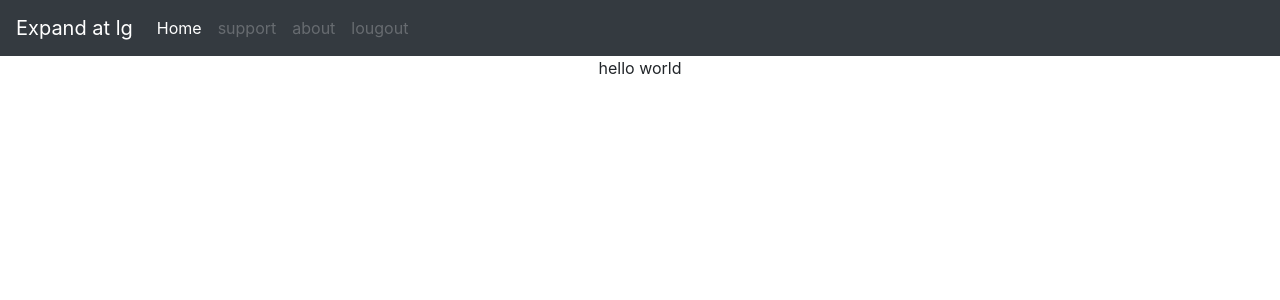
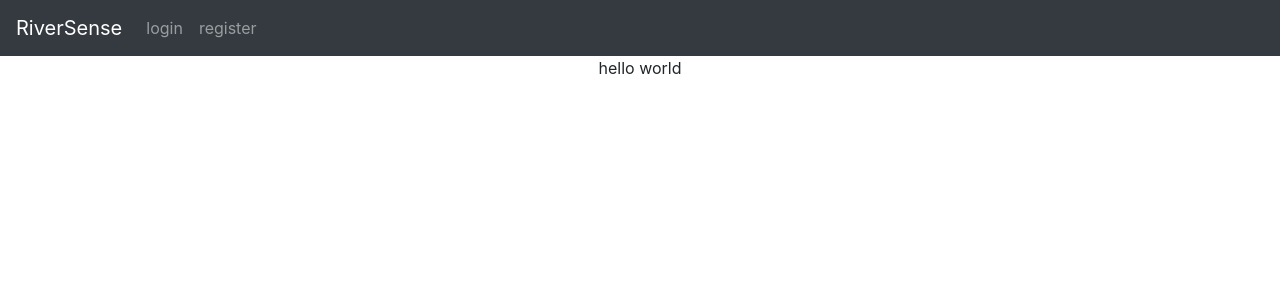
Before and after one commit to zachkohl/Rubicon_Sensors, a Flask app: page / in a window 1280 px wide. Shown: the top 300 px of the page. Run offline with Flask 2, Linux system fonts and the light colour scheme; some libraries are stand-ins or nearby versions.

Commit message:
christmasbreak1
First big finish up from after returning to project on spring break

```diff
--- a/app.py
+++ b/app.py
@@ -3,6 +3,7 @@ from flask_sqlalchemy import SQLAlchemy
 from wtforms import Form, BooleanField, StringField, validators,PasswordField
 from flask.ext.bcrypt import Bcrypt, generate_password_hash, check_password_hash
 from flask_login import LoginManager, UserMixin, login_user, login_required, logout_user, current_user
+import gviz_api #google chart api
 
 
 app = Flask(__name__)
@@ -25,6 +26,8 @@ class users(UserMixin, db.Model):
 
     def __repr__(self):
         return '<User %r>' % self.username
+
+
 
 login_manager = LoginManager()
 login_manager.init_app(app)
@@ -71,21 +74,35 @@ def login():
         inputed_password = form.password.data
         user = users.query.filter_by(username = username).first()
         pw_hash = bcrypt.generate_password_hash(inputed_password) #See https://flask-bcrypt.readthedocs.io/en/latest/
-        flash('got to here')
-        if check_password_hash( user.password, inputed_password):
-            flash('password matches!')
-            login_user(user)
+        if user:
+            if check_password_hash( user.password, inputed_password):
+                login_user(user)
+                return redirect(url_for('dashboard'))
+            else:
+                flash('password failed')
+                return redirect(url_for('login'))
         else:
-            flash('password failed')
-
-        return redirect(url_for('login'))
+            flash('invalid username')
 
     return render_template('login.html', form=form)
 
 @app.route('/dashboard.html')
 @login_required
 def dashboard():
-    return render_template('dashboard.html')
+    dbResults = db.engine.execute("SELECT * FROM googledata3")
+    description = {"year": ("string", "year"),"probe1": ("number", "probe1"),"probe5": ("number", "probe5")} #This is the headers for the google chart
+
+    data=[] #create empty array
+    for row in dbResults:
+        items = {'year': row['year'], 'probe1': row['probe1'], 'probe5':row['probe5']} #recall a table is an array of arrays
+        data.append(items) #load array
+
+    #Load into google charts systems to output a JSON string that can be used by Google charts
+    data_table = gviz_api.DataTable(description)
+    data_table.LoadData(data)
+    json = data_table.ToJSon(columns_order=("year", "probe1","probe5"), order_by="year")
+
+    return render_template('dashboard.html',json=json) #pass json object off to template for rendering
 
 @app.route('/logout.html')
 @login_required
--- a/templates/includes/navbar.html
+++ b/templates/includes/navbar.html
@@ -2,25 +2,39 @@
 
 
 <nav class="navbar navbar-expand-lg navbar-dark bg-dark">
-  <a class="navbar-brand" href="#">Expand at lg</a>
+  <a class="navbar-brand" href="#">RiverSense</a>
   <button class="navbar-toggler" type="button" data-toggle="collapse" data-target="#navbarsExample05" aria-controls="navbarsExample05" aria-expanded="false" aria-label="Toggle navigation">
     <span class="navbar-toggler-icon"></span>
   </button>
 
   <div class="collapse navbar-collapse" id="navbarsExample05">
     <ul class="navbar-nav mr-auto">
-      <li class="nav-item active">
+      <!-- <li class="nav-item active">
         <a class="nav-link" href="/">Home <span class="sr-only">(current)</span></a>
       </li>
       <li class="nav-item">
         <a class="nav-link disabled" href="#">support</a>
       </li>
       <li class="nav-item">
-        <a class="nav-link disabled" href="#">about</a>
+        <a class="nav-link disabled" href="#">about</a> -->
+
+
+{% if current_user.is_authenticated %}
       </li>
       <li class="nav-item">
-        <a class="nav-link disabled" href="#">lougout</a>
+        <a class="nav-link" href="dashboard.html">dashboard</a>
       </li>
+      <li class="nav-item">
+        <a class="nav-link" href="logout.html">logout</a>
+      </li>
+      {%else%}
+    </li>
+    <li class="nav-item">
+      <a class="nav-link" href="login.html">login</a>
+    </li>
+    <li class="nav-item">
+      <a class="nav-link" href="register.html">register</a>
+      {% endif %}
     </ul>
   </div>
 </nav>
```
Also changed, not shown: templates/dashboard.html (+36 -0 lines).
